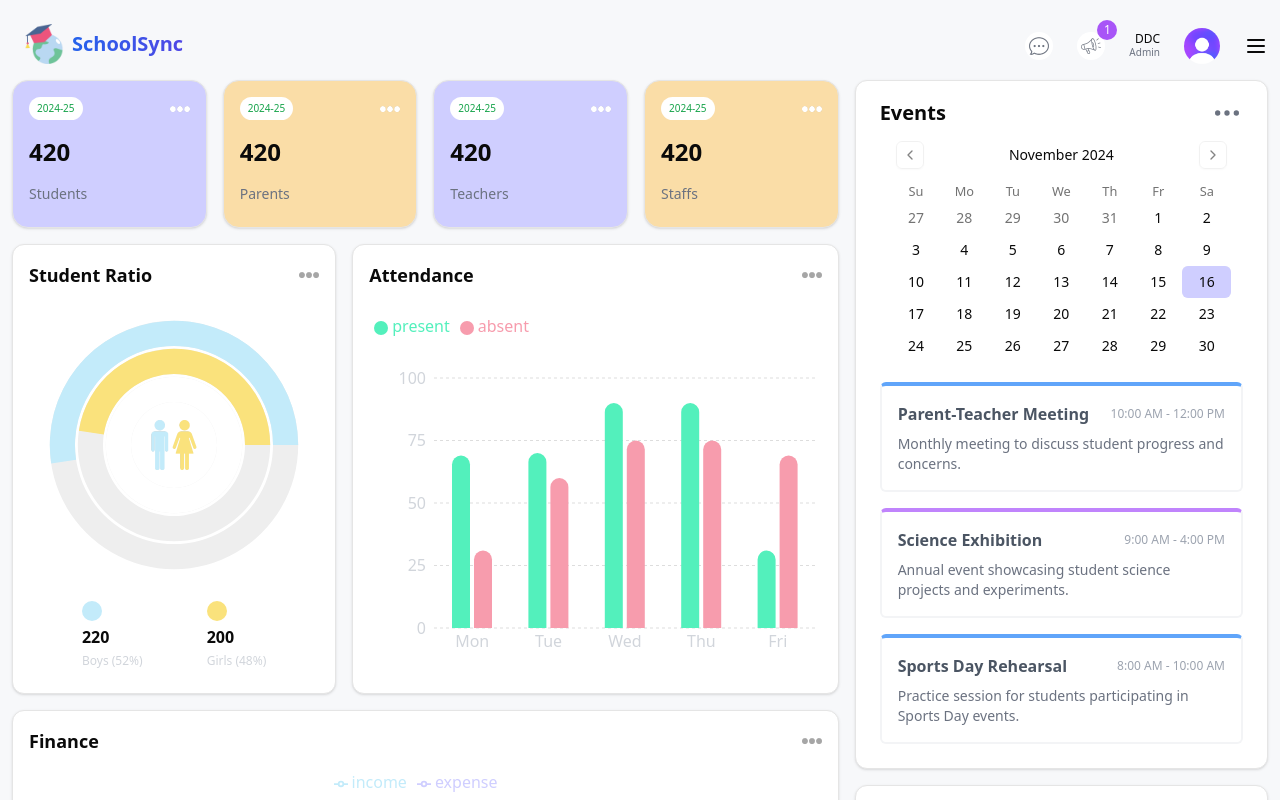
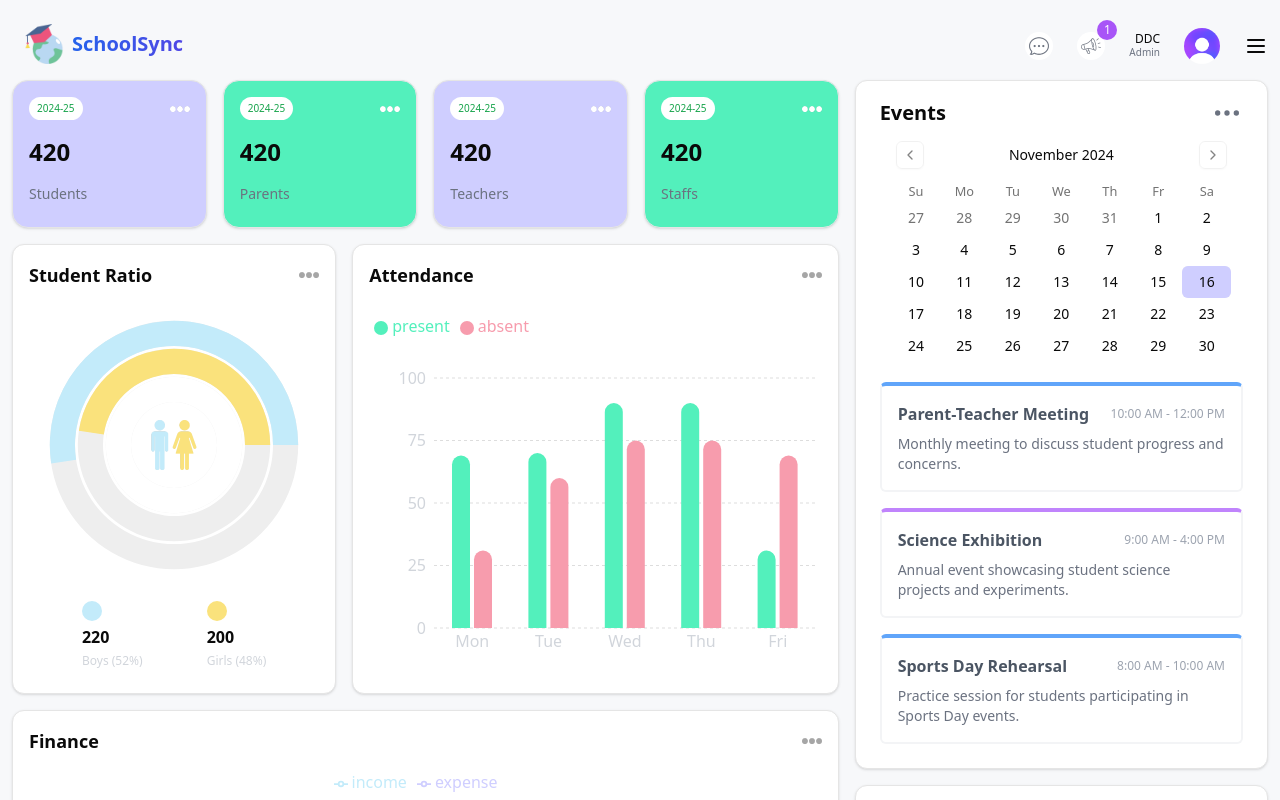
Before and after one commit to durjoydutta/SchoolSync, a Next.js app: page /admin in a window 1280 px wide. Shown: the top 800 px of the page. Built offline with nearby package versions, Linux system fonts and the light colour scheme.

Commit message:
changed user card color

```diff
--- a/src/app/page.tsx
+++ b/src/app/page.tsx
@@ -37,7 +37,7 @@ const Homepage = () => {
             </Link>
             <Link href={"/signup"}>
               <Button className="bg-gradient-to-r from-blue-600 to-indigo-600 text-white hover:from-blue-700 hover:to-indigo-700">
-                Sign Up Free
+                Sign Up
               </Button>
             </Link>
           </div>
--- a/src/components/UserCard.tsx
+++ b/src/components/UserCard.tsx
@@ -3,7 +3,7 @@ import Image from "next/image";
 
 const UserCard = ({ type }: { type: string }) => {
   return (
-    <Card className="rounded-2xl odd:bg-lamaPurple even:bg-lamaOrangeLight p-4 flex-1 min-w-[130px] xl:h-[9.25rem]">
+    <Card className="rounded-2xl odd:bg-lamaPurple even:bg-lamaGreenLight p-4 flex-1 min-w-[130px] xl:h-[9.25rem]">
       <div className="flex justify-between items-center">
         <span className="text-[10px] bg-white px-2 py-1 rounded-full text-green-600">
           2024-25
```
